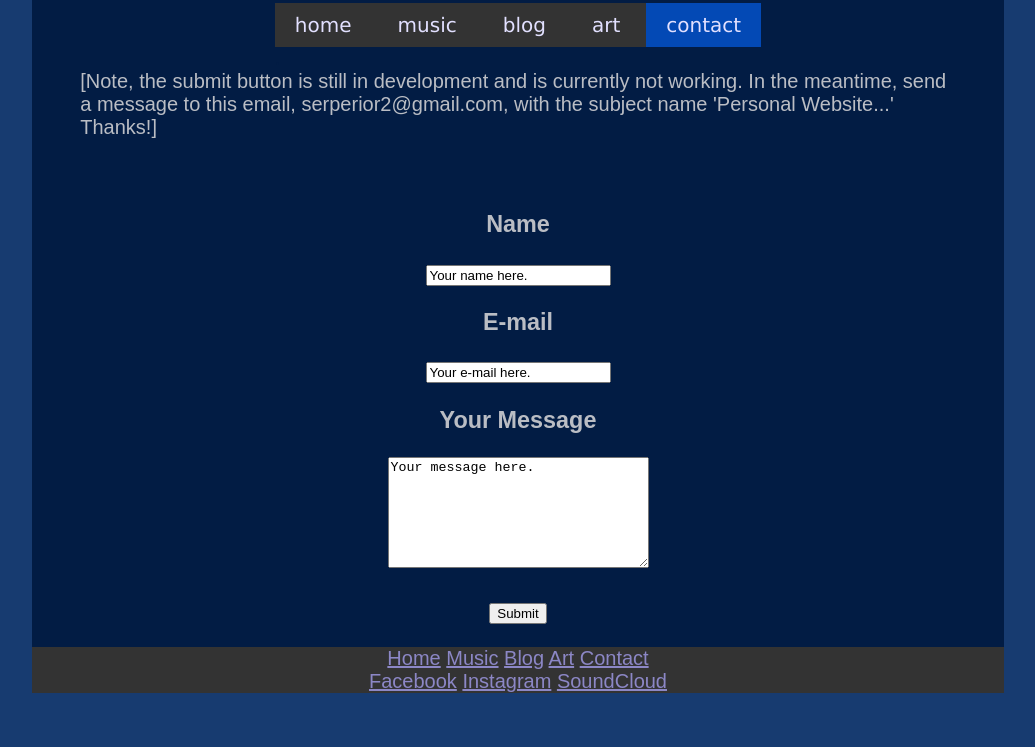
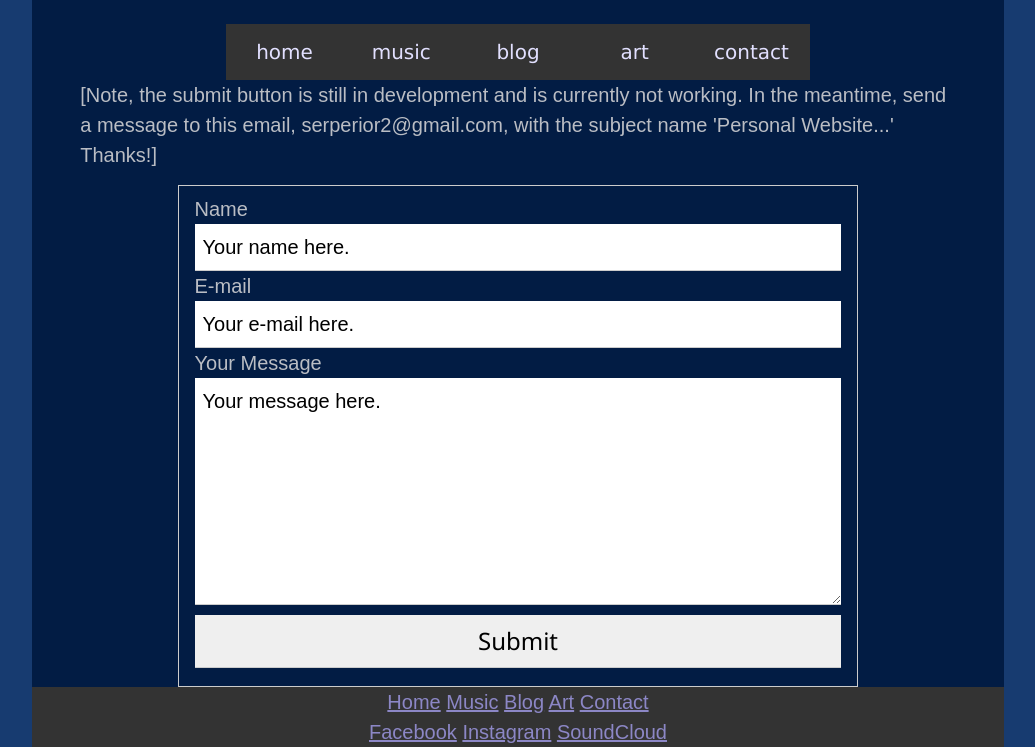
Before and after one commit to sandeepsingh11/sandeepsingh11.github.io, a plain HTML site: page contact.html in a window 1280 px wide. Shown: the part 95-842 px from the top of the page, without its empty margins (122-1157 px from the left). Before the commit the page ends 800 px from the top, so only its background shows below. Drawn offline with nearby package versions, Linux system fonts and the light colour scheme; a web font is replaced by a local one.

Commit message:
Update HTML & CSS files
Mostly added w3.CSS features.

```diff
--- a/contact.html
+++ b/contact.html
@@ -5,7 +5,8 @@
 	<title>Sandeep</title>
 	<meta charset="utf-8">
 	<meta name="description" content="This is Sandeep Singh's personal page!">
-	<link rel="stylesheet" href="style.css">
+	<link rel="stylesheet" href="https://www.w3schools.com/w3css/4/w3.css">
+    <link rel="stylesheet" href="style.css">
 	<link href='https://fonts.googleapis.com/css?family=Spicy Rice' rel='stylesheet'>
 
 </head>
@@ -20,33 +21,36 @@
 		<li><a href="https://soundcloud.com/gameexpert36"><img src="Sc.png" width="30px"></a></li>
 	</ul>
 
-	<ul id="nav">
-		<li><a href="index.html">home</a></li>
-		<li><a href="music.html">music</a></li>
-		<li><a href="blog.html">blog</a></li>
-		<li><a href="art.html">art</a></li>
-		<li class="currentPage"><a href="contact.html">contact</a></li>
+	<ul class="w3-bar" id="nav">
+		<li class="w3-bar-item"><a href="index.html">home</a></li>
+		<li class="w3-bar-item"><a href="music.html">music</a></li>
+		<li class="w3-bar-item"><a href="blog.html">blog</a></li>
+		<li class="w3-bar-item"><a href="art.html">art</a></li>
+		<li class="w3-bar-item"><a href="contact.html">contact</a></li>
 	</ul>
 
 	<p>
 	[Note, the submit button is still in development and is currently not working. In the meantime, send a message to this email, serperior2@gmail.com, with the subject name 'Personal Website...' Thanks!]
 	</p>
 
-	<form action="contactme.php" method="post" class="center">
-		<h3>
+	<form action="contactme.php" method="post" class="w3-border w3-padding">
+		<label>
 		Name
-		</h3>
-		<input type="text" name="name" value="Your name here.">
-		<h3>
+		</label>
+		<input class="w3-input" type="text" value="Your name here.">
+
+        <label>
 		E-mail
-		</h3>
-		<input type="text" name="email" value="Your e-mail here.">
-		<h3>
+		</label>
+		<input class="w3-input" type="text" value="Your e-mail here.">
+
+        <label>
 		Your Message
-		</h3>
-		<textarea type="text" rows="7" cols="30">Your message here.</textarea>
-		<h3>
-		<input type="submit">
+		</label>
+		<textarea class="w3-input" type="text" rows="7" cols="30">Your message here.</textarea>
+
+        <h3>
+		<input class="w3-input" type="submit">
 		</h3>
 	</form>
 
--- a/style.css
+++ b/style.css
@@ -17,6 +17,7 @@ body {
 }
 
 a:link {
+    text-align: center;
 	color: #8c87c6;
 }
 
@@ -39,20 +40,15 @@ input:focus, textarea:focus {
 ul {
 	list-style-type: none;
 	background-color: #333;
-	margin: 0 25%;
+	margin: 0;
 	padding: 0;
 	text-align: justify;
 }
 
-ul:after {
-	content: '.';
-	display: inline-block;
-	width: 100%;
-	margin: 0;
-	padding: 0;
-	color: #021c44;
-	background-color: #021c44;
-} /*The '.' is the text, and I just matched the color*/
+.w3-bar {
+    width: 60%;
+    margin: 0 20%;
+}
 
 li {
 	display: inline-block;
@@ -60,9 +56,8 @@ li {
 
 li a:link {
 	display: inline-block;
-	padding: 10px 20px;
+	padding: 5px;
 	color: #e2e0ff;
-	text-align: center;
 	text-decoration: none;
 	font-family: "Spicy Rice", "Lucida Grande", sans-serif
 }
@@ -75,8 +70,9 @@ li:hover {
 	background-color: #4CAF50;
 }
 
-#nav {
-
+#nav li {
+    text-align: center;
+	width: 20%
 }
 
 .currentPage a:link {
@@ -99,13 +95,13 @@ h1 a:link {
 }
 
 img {
-	padding: 2% 0;
+	padding-top: 2%;
 }
 
 .social {
 	background-color: #021c44;
 	position: absolute;
-	top: 0;
+	top: 5px;
 	right: 15%;
 	margin: 0;
 }
@@ -117,13 +113,19 @@ img {
 
 p {
 	margin: 0 5%;
-	padding-bottom: 5%;
+	padding-bottom: 15px;
+}
+
+#about {
+    text-align: center;
 }
 
 section {
-	margin: 2% 0 0 2%;
-	padding: 2% 5% 3% 3%;
-	border-left: 4px purple dashed;
+    /*background-color: #8B4789;*/
+	margin: 2% 3% 3% 2%;
+	padding: 1% 2% 2% 2%;
+	border-left: 3px #68228B solid;
+    border-top: 2px #B23AEE solid;
 }
 
 footer {
@@ -159,20 +161,22 @@ footer {
 		margin: 0 25%;
 	}
 
-	#about {
-		margin: 0 10%;
-		font-size: 18px;
-	}
-
 	section, p {
 		font-size: 18px;
 	}
 
-	#nav {
-		text-align: center;
-	}
+
 
 	.social {
 		visibility: hidden;
 	}
 }
+
+
+.w3-left, .w3-right {
+    cursor: pointer;
+}
+
+form {
+    margin: 0 15%
+}
```
Also changed, not shown: art.html (+33 -14 lines), blog.html (+9 -8 lines), index.html (+14 -13 lines), music.html (+7 -6 lines).
